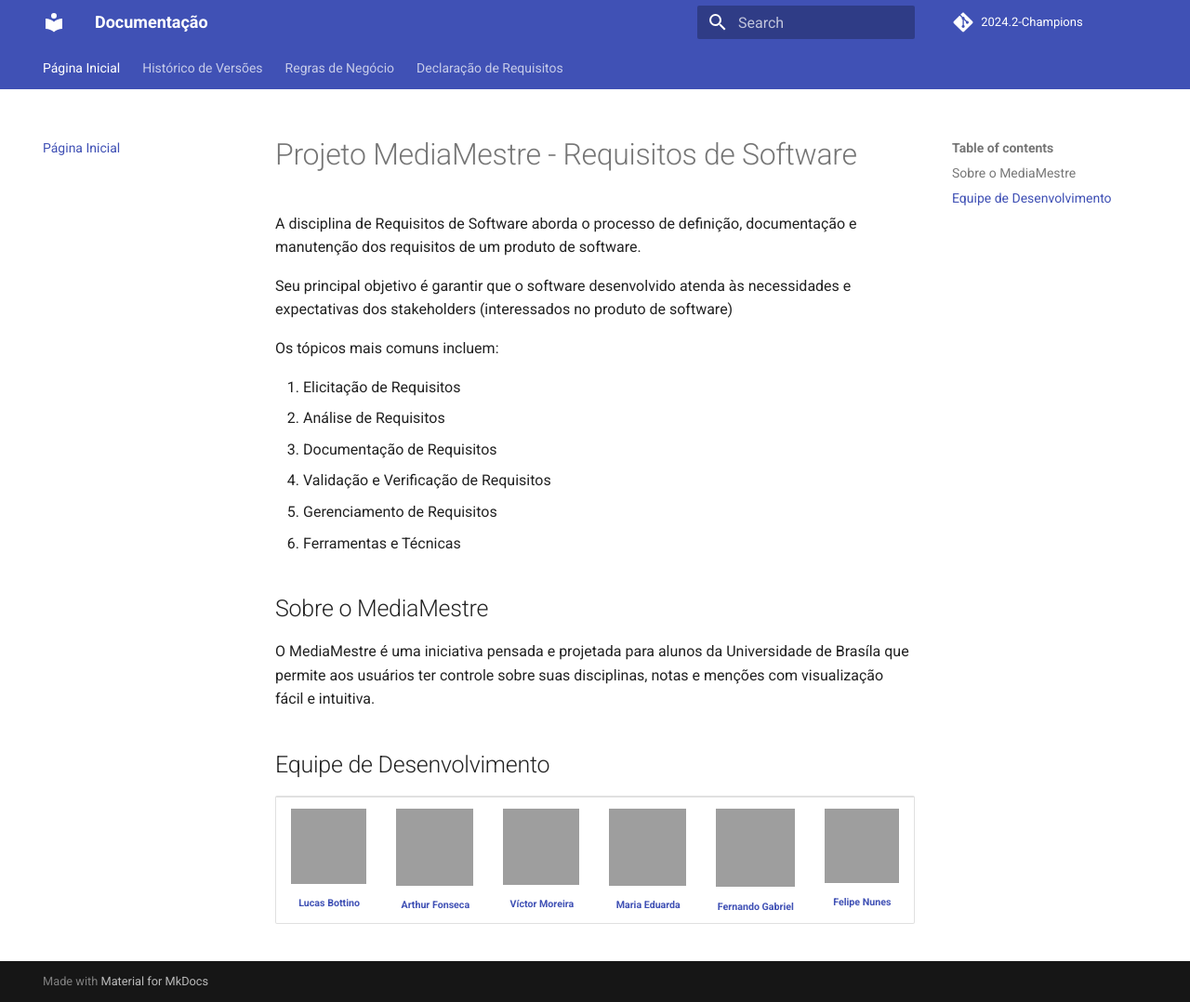
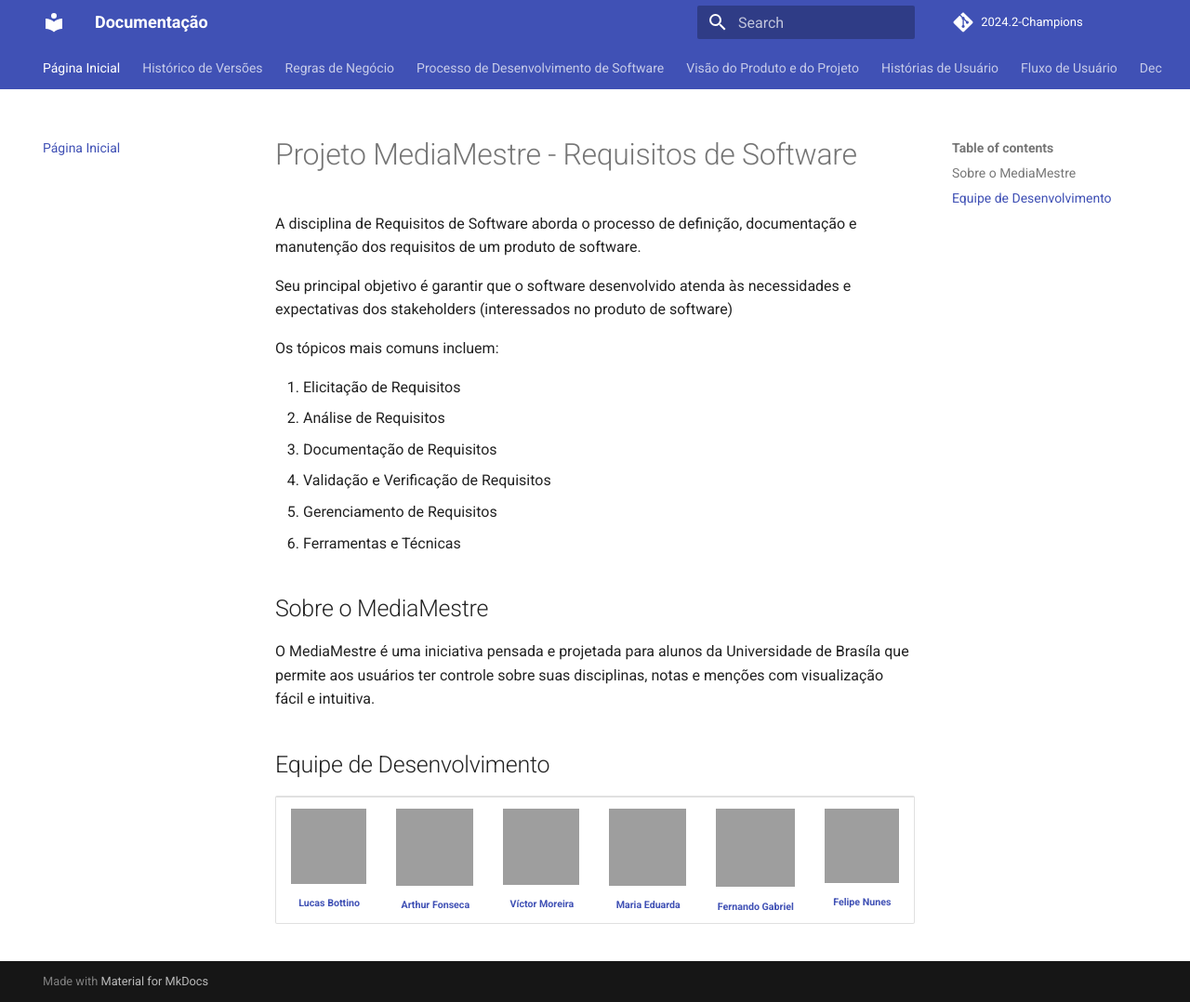
Before and after one commit to FGA-REQ/2024.2-Champions, an MkDocs documentation site: the page built from docs/index.md, in a window 1280 px wide and 1078 px high, cut to the strip 0-1078 px from the top of the window. Shown: the whole strip at 93% size. Built offline with MkDocs 1.6.1 and Material for MkDocs 9.7.7, drawn with Linux system fonts in a browser that asks for light colours; comment, search, counter and statistics services are not loaded; grey boxes are pictures that could not be loaded.

Commit message:
docs: refatorando a disponibilidade de paginas

```diff
--- a/mkdocs.yml
+++ b/mkdocs.yml
@@ -16,14 +16,13 @@ nav:
   - Página Inicial: "index.md"
   - Histórico de Versões: "historico/historico.md"
   - Regras de Negócio: "regras-negocio.md"
-  - Declaração de Requisitos:
-      - Processo de Desenvolvimento de Software: "dec/bpmn.md"
-      - Visão do Produto e do Projeto: "dec/visao-produto-projeto.md"
-      - Histórias de Usuário: "dec/historias-usuario.md"
-      - Fluxo de Usuário: "dec/fluxo-usuario.md"
-      - Declaração: "dec/declaracao-requisitos.md"
-      - Backlog do Produto: "dec/backlog.md"
-      - Teste: "dec/teste.md"
+  - Processo de Desenvolvimento de Software: "dec/bpmn.md"
+  - Visão do Produto e do Projeto: "dec/visao-produto-projeto.md"
+  - Histórias de Usuário: "dec/historias-usuario.md"
+  - Fluxo de Usuário: "dec/fluxo-usuario.md"
+  - Declaração: "dec/declaracao-requisitos.md"
+  - Backlog do Produto: "dec/backlog.md"
+  - Teste: "dec/teste.md"
 
 extra_css:
   - css/extra.css
```
